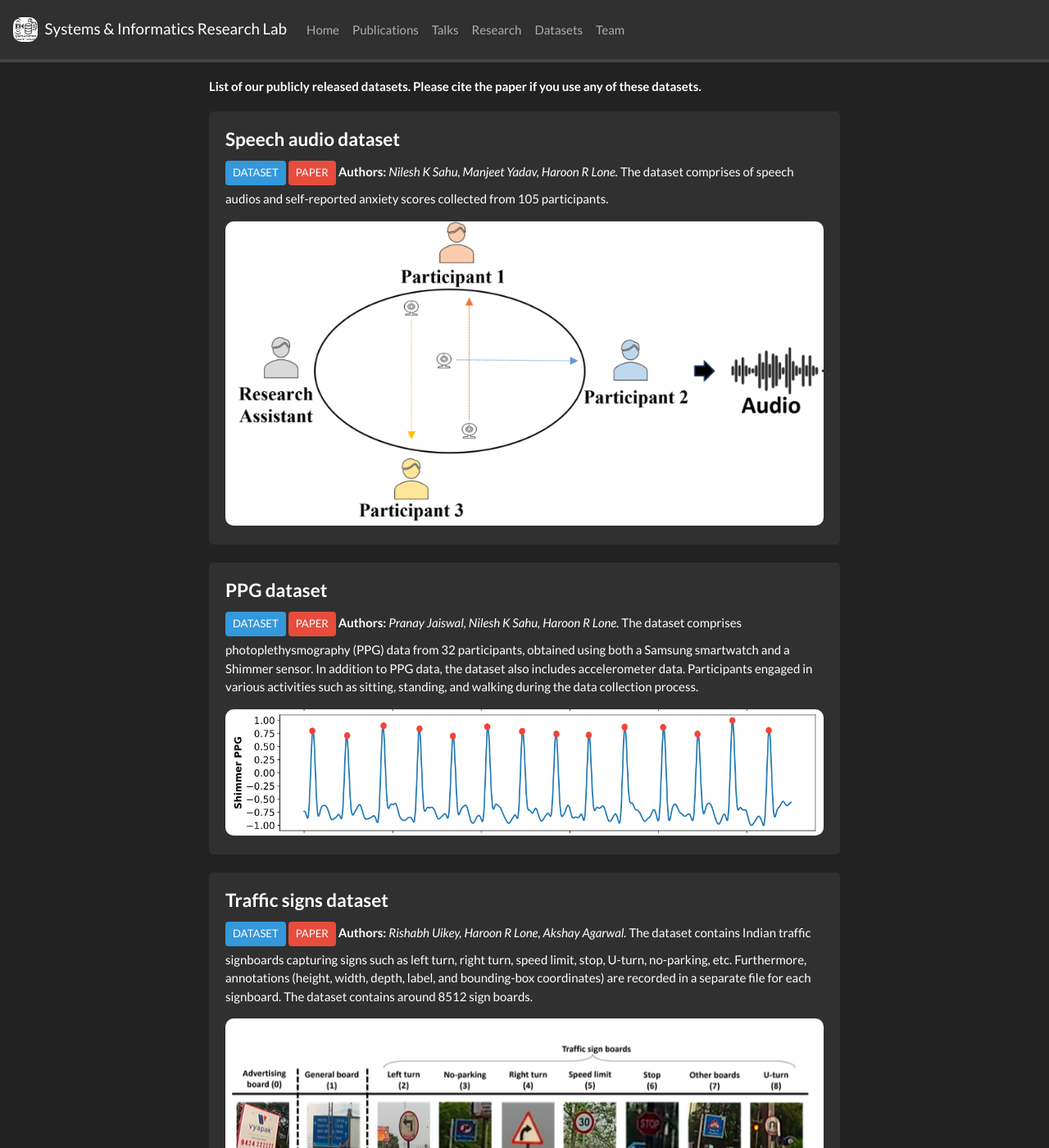
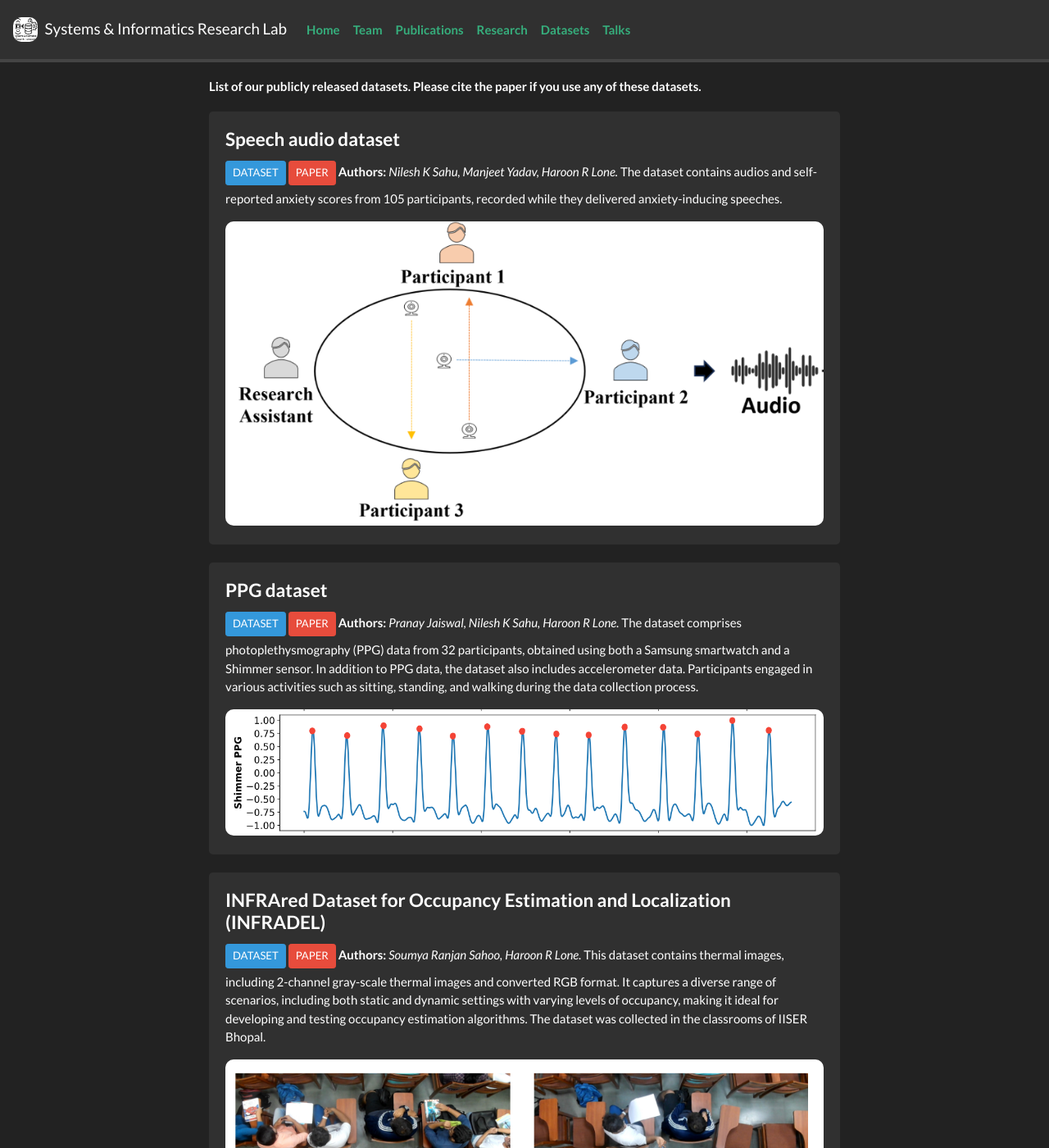
Before and after one commit to sirl-lab/sirl-lab.github.io, a Jekyll site: the page built from _pages/dataset.md, in a window 1280 px wide and 1400 px high. Shown: the whole window at 82% size. Built offline with Jekyll 4.4.1, drawn with Linux system fonts in a browser that asks for light colours; nearby versions of some CDN libraries; a style sheet for code colours, icons or effects is not loaded.

```diff
--- a/_config.yml
+++ b/_config.yml
@@ -26,11 +26,11 @@ contact: >
 # Pages shown in navbar
 nav_pages:
  # - name: about
+  - name: team
   - name: publications
-  - name: talks
   - name: research
   - name: datasets
-  - name: team
+  - name: talks
  # - name: teaching
 
 include:
--- a/_includes/header.html
+++ b/_includes/header.html
@@ -17,11 +17,11 @@ height="0" width="0" style="display:none;visibility:hidden"></iframe></noscript>
         <ul class="navbar-nav mr-auto">
         <ul class="navbar-nav">
           <li class="nav-item">
-              <a class="nav-link" href="{{ site.url }}{{ site.baseurl }}/">Home</a>
+            <b><a class="nav-link" href="{{ site.url }}{{ site.baseurl }}/" style="color:#36AE7C;">Home</a></b>
           </li>
           {% for page in site.nav_pages %}
-           <li class="nav-item">
-            <a class="nav-link" href="{{ site.url }}{{ site.baseurl }}/{{page.name}}">{{page.name | capitalize }}</a>
+           <li class="nav-item;">
+            <b><a class="nav-link" href="{{ site.url }}{{ site.baseurl }}/{{page.name}}" style="color:#36AE7C;">{{page.name | capitalize }}</a> </b>
            </li>
           {% endfor %}
         </ul>
--- a/_pages/dataset.md
+++ b/_pages/dataset.md
@@ -45,7 +45,7 @@ iframe {
 <!-- <a href="https://example.com" target="_blank"><button class="btn btn-success btn-sm">WEBSITE</button></a>  -->
 <b>Authors:</b>
 <i>Nilesh K Sahu, Manjeet Yadav, Haroon R Lone.</i>
-The dataset comprises of speech audios and self-reported anxiety scores collected from 105 participants.
+The dataset contains audios and self-reported anxiety scores from 105 participants, recorded while they delivered anxiety-inducing speeches.
 
 <img src="{{ site.url }}{{ site.baseurl }}/images/dataset-audio.png" width="100%"/>
 </div>
@@ -67,6 +67,24 @@ The dataset comprises photoplethysmography (PPG) data from 32 participants, obta
 </div>
 </div>
 </div>
+
+<div class="jumbotron">
+<div class="row align-items-end">
+<div class="col-md-12 col-sm-12">
+<h4><b>INFRAred Dataset for Occupancy Estimation and Localization (INFRADEL) </b></h4>
+<a href="https://osf.io/9u4yb/" target="_blank"><button class="btn btn-info btn-sm">DATASET</button></a>
+<a href=" " target="_blank"><button class="btn btn-danger btn-sm">PAPER</button></a>
+<!-- <a href="https://example.com" target="_blank"><button class="btn btn-success btn-sm">WEBSITE</button></a>  -->
+<b>Authors:</b>
+<i>Soumya Ranjan Sahoo, Haroon R Lone.</i>
+This dataset contains thermal images, including 2-channel gray-scale thermal images and converted RGB format. It captures a diverse range of scenarios, including both static and dynamic settings with varying levels of occupancy, making it ideal for developing and testing occupancy estimation algorithms. The dataset was collected in the classrooms of IISER Bhopal.
+
+<img src="{{ site.url }}{{ site.baseurl }}/images/dataset-occupancy.png" width="100%"/>
+</div>
+</div>
+</div>
+
+
 
 <div class="jumbotron">
 <div class="row align-items-end">
```
Also changed, not shown: _data/interns.yml (+15 -0 lines), _data/pi.yml (+8 -4 lines), _pages/team.md (+6 -3 lines), images/dataset-occupancy.png (added).
